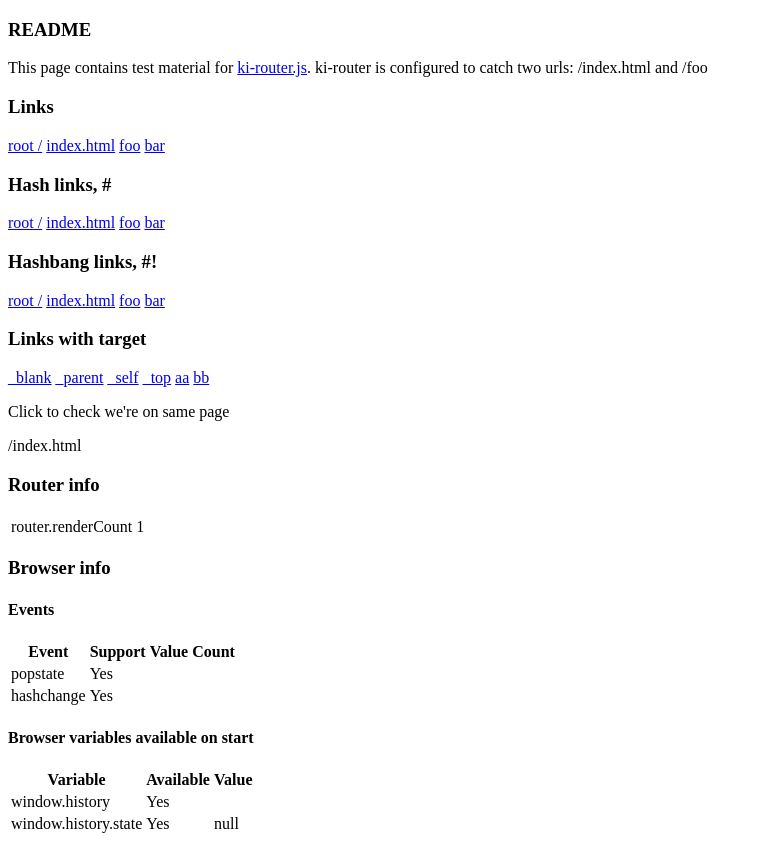
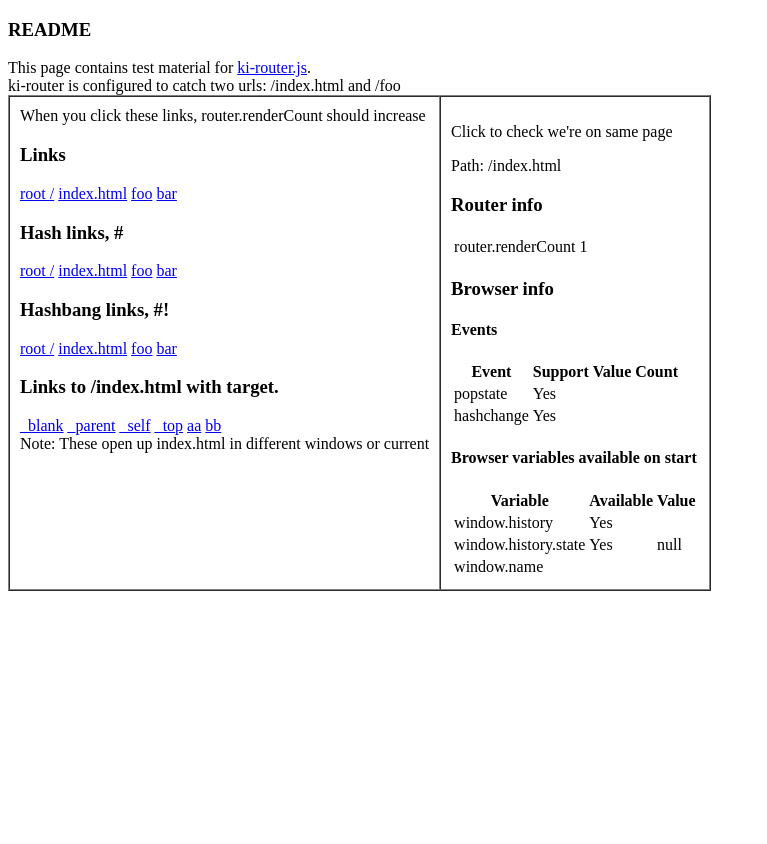
Before and after one commit to mikko-apo/ki-router.js, a website: page index.html in a window 1280 px wide. Shown: the whole page, without its empty margins (0-767 px from the left). After the commit the page ends 800 px from the top, so only its background shows below. Drawn offline with Linux system fonts and the light colour scheme.

Commit message:
updated README.md

```diff
--- a/index.html
+++ b/index.html
@@ -8,7 +8,13 @@
 <h3>README</h3>
 
 This page contains test material for <a href="https://github.com/mikko-apo/ki-router.js">ki-router.js</a>.
-ki-router is configured to catch two urls: /index.html and /foo
+<br>
+ki-router is configured to catch two urls: /index.html and /foo<br>
+
+<table cellspacing="0" cellpadding="10" border="1">
+    <tr>
+        <td valign="top">
+            When you click these links, router.renderCount should increase
 
             <h3>Links</h3>
             <a href="/">root /</a>
@@ -28,7 +34,8 @@ ki-router is configured to catch two urls: /index.html and /foo
             <a href="#!/foo">foo</a>
             <a href="#!/bar">bar</a>
 
-<h3>Links with target</h3>
+            <h3>Links to /index.html with target.</h3>
+
             <a href="/index.html" target="_blank">_blank</a>
             <a href="/index.html" target="_parent">_parent</a>
             <a href="/index.html" target="_self">_self</a>
@@ -36,9 +43,13 @@ ki-router is configured to catch two urls: /index.html and /foo
             <a href="/index.html" target="aa">aa</a>
             <a href="/index.html" target="bb">bb</a>
 
+            <br>Note: These open up index.html in different windows or current
+
+        </td>
+        <td>
             <p id="pageSame" onclick="document.getElementById('pageSame').innerHTML='Ok!'">Click to check we're on same page</p>
 
-<p id="txt">No content!</p>
+            Path: <span id="txt">No clicks!</span>
 
             <h3>Router info</h3>
 
@@ -89,7 +100,16 @@ ki-router is configured to catch two urls: /index.html and /foo
                     <td id="window.history.state"></td>
                     <td id="window.history.state.value"></td>
                 </tr>
+                <tr>
+                    <td>window.name</td>
+                    <td id="window.name"></td>
+                </tr>
             </table>
+
+        </td>
+    </tr>
+</table>
+
 <script type="text/javascript" src="/dist/ki-router.js"></script>
 
 <script>
@@ -109,6 +129,7 @@ ki-router is configured to catch two urls: /index.html and /foo
             setText("window.history.state.value", JSON.stringify(window.history.state));
         }
     }
+    setText("window.name", window.name);
 
     var router = KiRouter.router();
 
```
Also changed, not shown: README.md. Lines whose indentation alone changed are shown as unchanged.
